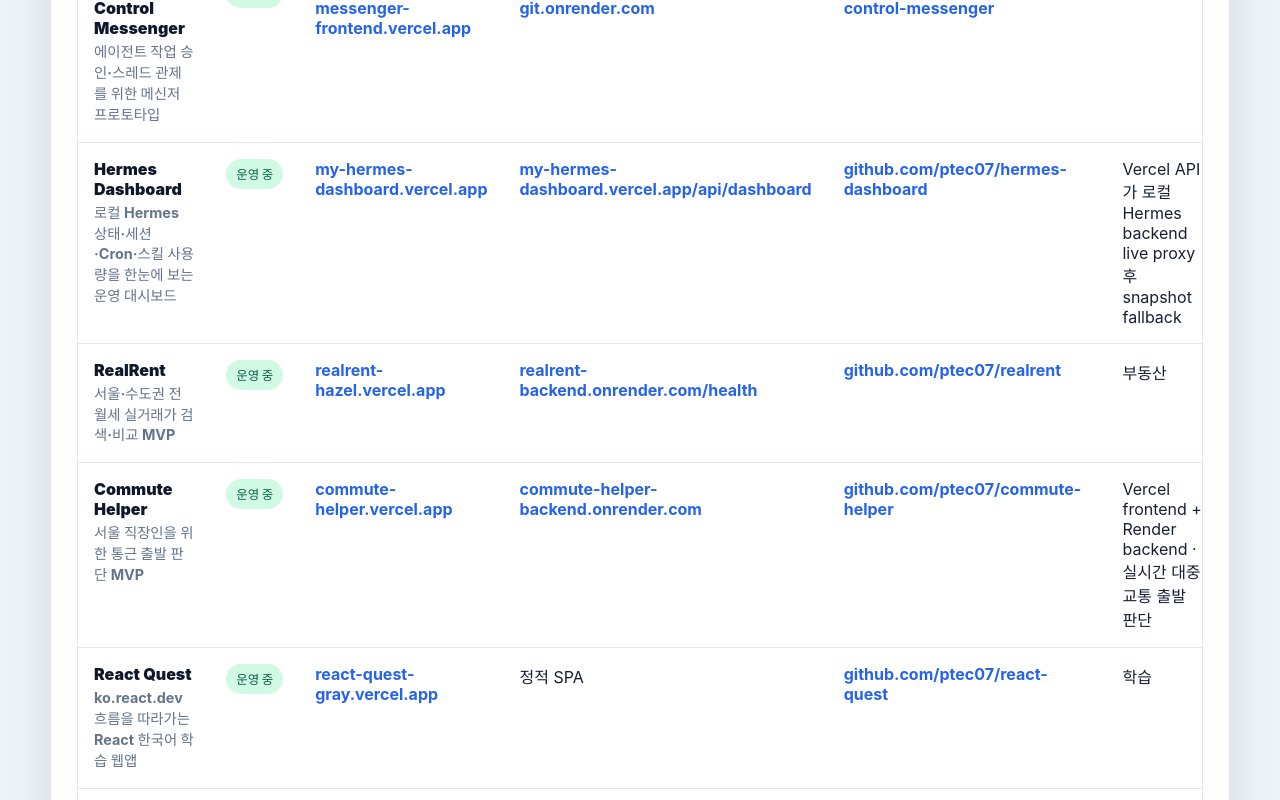
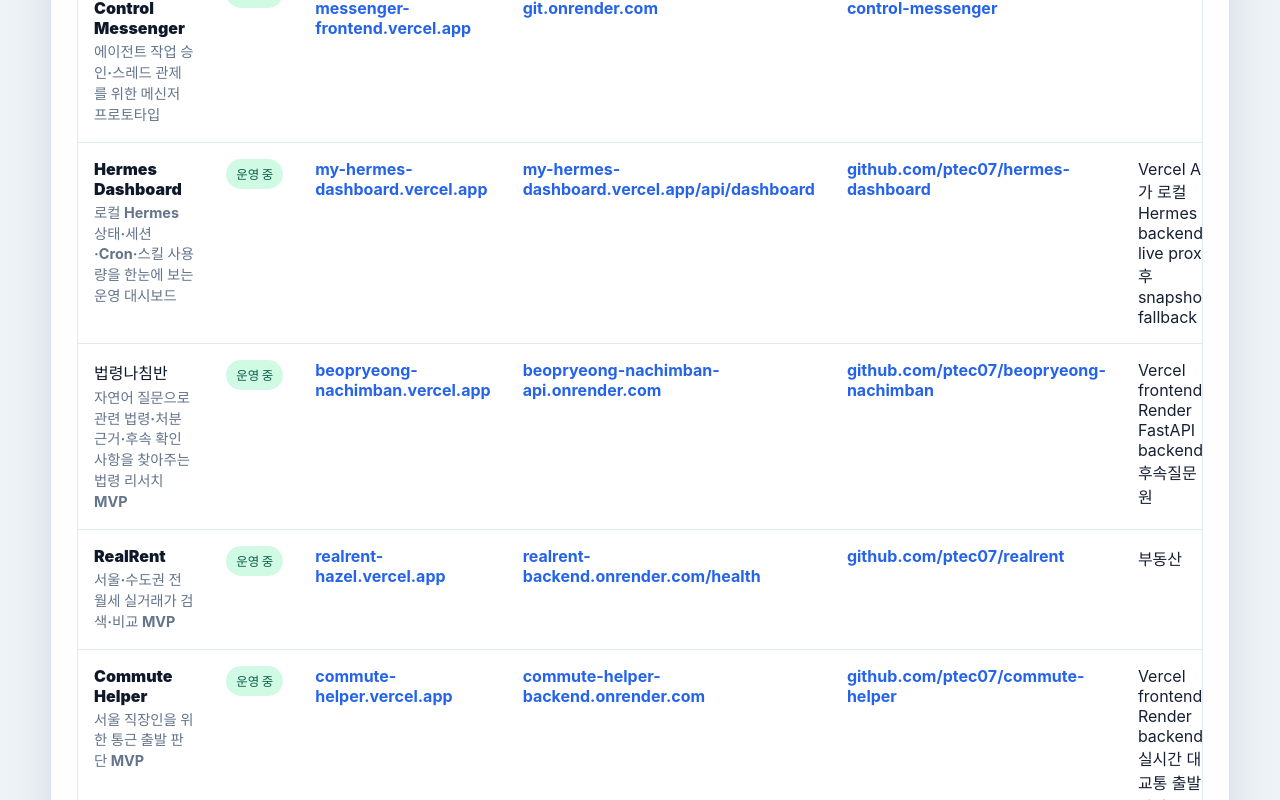
Before and after one commit to ptec07/the-dashboard-i-made, a React (Vite) app: page / in a window 1280 px wide. Shown: the part 1336-2136 px from the top of the page. Built offline with nearby package versions, Linux system fonts and the light colour scheme.

Commit message:
Add Legal Compass to dashboard

```diff
--- a/src/App.tsx
+++ b/src/App.tsx
@@ -60,6 +60,16 @@
     backend: 'https://my-hermes-dashboard.vercel.app/api/dashboard',
     github: 'https://github.com/ptec07/hermes-dashboard',
     note: 'Vercel API가 로컬 Hermes backend live proxy 후 snapshot fallback',
+  },
+  {
+    name: '법령나침반',
+    description: '자연어 질문으로 관련 법령·처분 근거·후속 확인사항을 찾아주는 법령 리서치 MVP',
+    category: '법률',
+    status: '운영 중',
+    frontend: 'https://beopryeong-nachimban.vercel.app/',
+    backend: 'https://beopryeong-nachimban-api.onrender.com',
+    github: 'https://github.com/ptec07/beopryeong-nachimban',
+    note: 'Vercel frontend + Render FastAPI backend · 후속질문 지원',
   },
   {
     name: 'RealRent',
```
Also changed, not shown: 1 other file (tests, documents, lock files or other folders).
